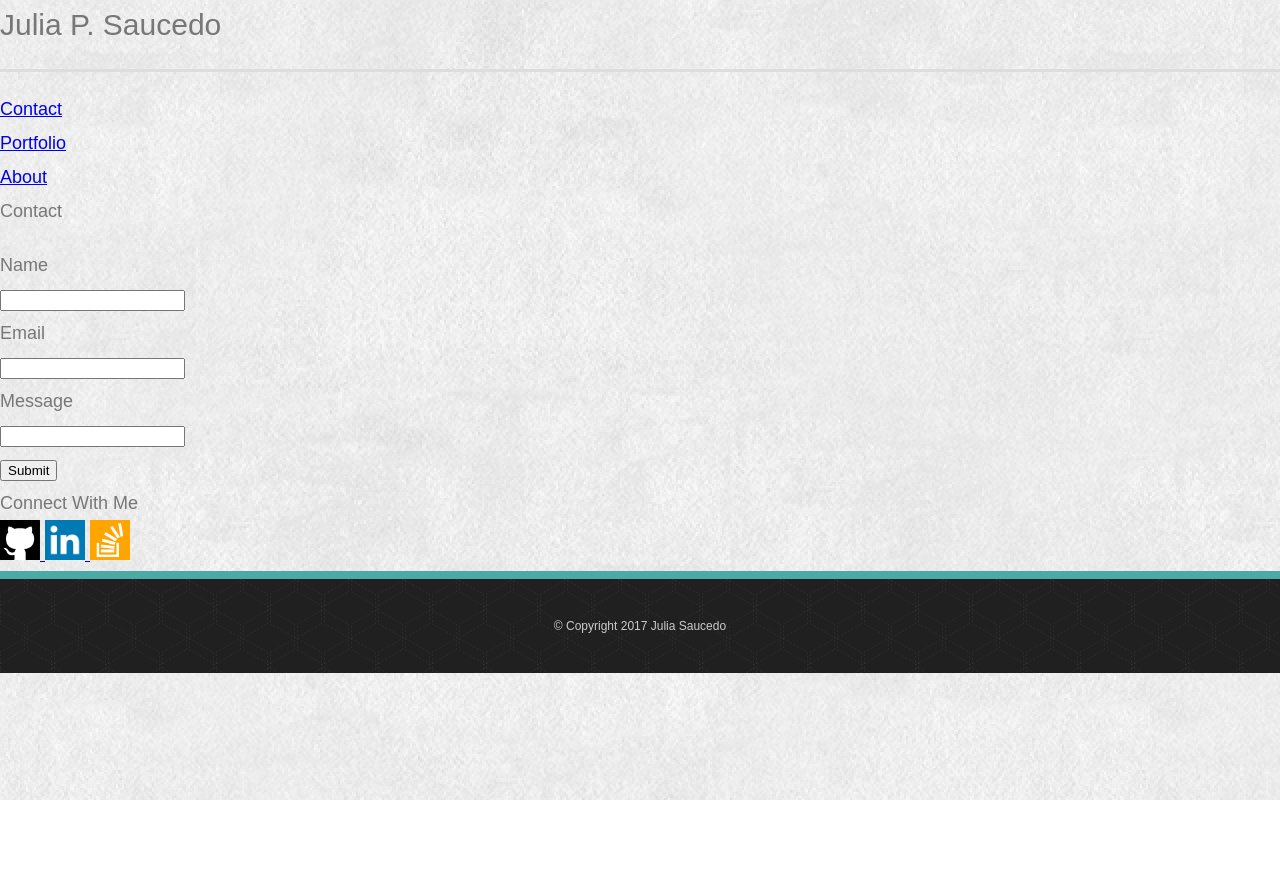
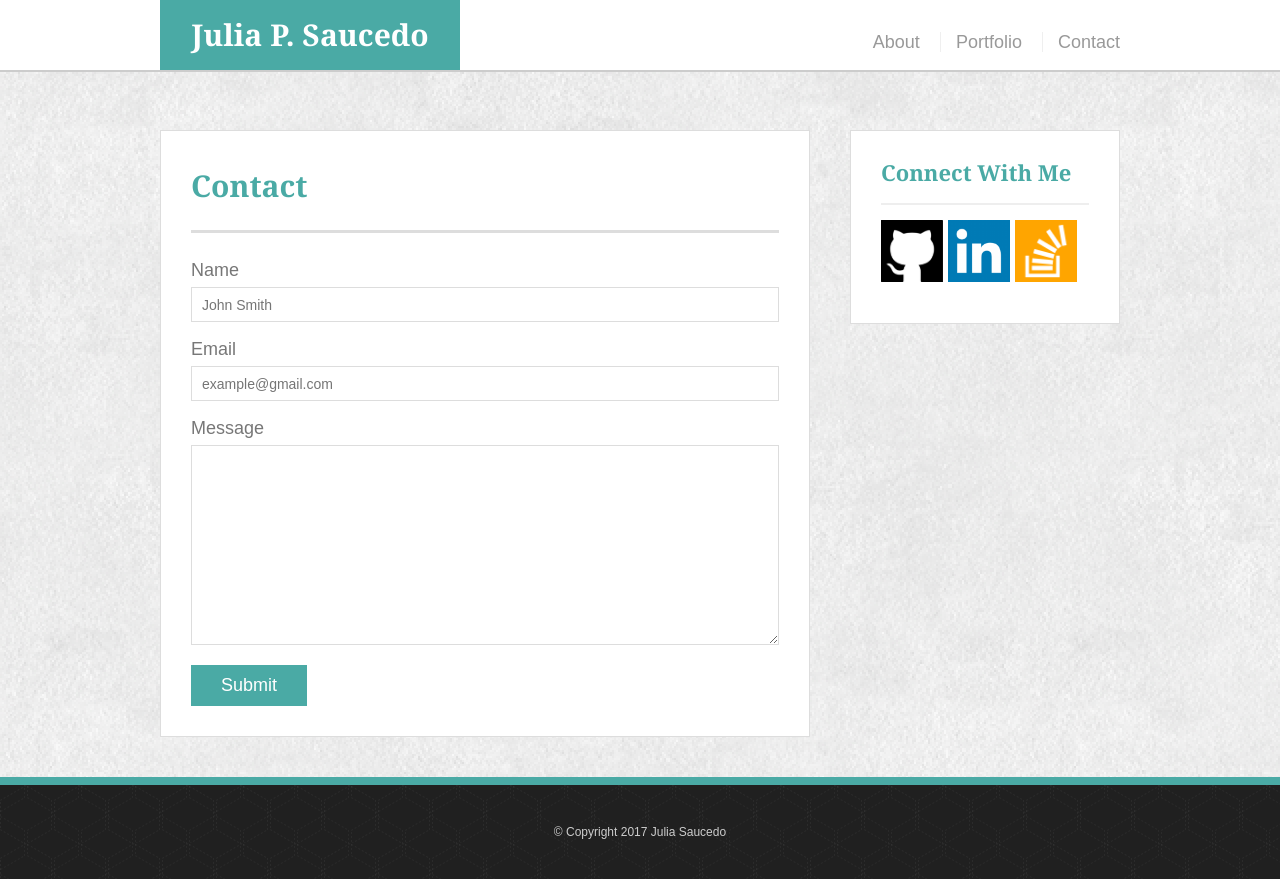
Before and after one commit to JPSauSara/Responsive-Portfolio, a plain HTML site: page contact.html in a window 1280 px wide. Before the commit the page ends 800 px from the top, so only its background shows below. Drawn offline with Linux system fonts and the light colour scheme.

Commit message:
contact html and css

```diff
--- a/assets/css/style.css
+++ b/assets/css/style.css
@@ -23,6 +23,12 @@ h1, h2, p {
 
 p:last-child {
 	margin-bottom: 0
+}
+
+h1, h2 {
+	font-family: 'Georgia', Times, Times New Roman, serif;
+	color: #4aaaa5;
+	font-weight: 700;
 }
 
 h1 {
@@ -99,6 +105,10 @@ footer {
 }
 .sidebar h2 {
 	padding-bottom: 20px;
+	margin-bottom: 15px;
+	line-height: 22px;
+	border-bottom: 2px solid #eeeeee;
+	font-size: 22px;
 }
 
 #headshot{
@@ -131,6 +141,50 @@ footer {
 	padding-top: 130px;
 }
 
+/*contact form*/
+
+#contact-form ul {
+	margin-bottom: 20px;
+}
+
+#contact-form li {
+	margin-bottom: 10px;
+}
+
+label, input[type=text], textarea {
+	width: 100%;
+	display: block;
+}
+
+input[type=text],
+textarea {
+	height: 35px;
+	padding-top: 0px;
+	padding-bottom: 0px;
+	padding-left: 10px;
+	padding-right: 10;
+	font-size: 14px;
+	border: 1px solid #dddddd;
+}
+
+textarea {
+	height: 200px;
+
+}
+
+input[type=submit] {
+	padding-top: 10px;
+	padding-bottom: 10px;
+	padding-right: 30px;
+	padding-left: 30px;
+	background: #4aaaa5;
+	color: #ffffff;
+	font-size: 18px;
+	cursor: pointer;
+	border: 0 none;
+}
+
+
 
 
 /*@media only screen and (max-width: 980px) {
--- a/contact.html
+++ b/contact.html
@@ -2,68 +2,69 @@
 <html>
 
 <head>
-	<title>J.Saucedo</title>
+	<title>About | J.Saucedo</title>
 	<link rel="stylesheet" type="text/css" href="assets/css/reset.css">
 	<link rel="stylesheet" type="text/css" href="assets/css/style.css">
-
 </head>
 
 <body>
 
-	<header>
-		<h1>Julia P. Saucedo</h1>
-
-		<ul id="links">
-			<li><a href="Contact.html">Contact</a></li>
-			<li><a href="Portfolio.html">Portfolio</a></li>
-			<li><a href="index.html">About</a></li>
-		</ul>
+	<header id="topline">
+		<div class="container">
+		<a href="index.html" id="logo">Julia P. Saucedo</a>
+		<nav>
+			<a href="index.html">About</a>
+			<a href="Portfolio.html" class="left-border">Portfolio</a>
+			<a href="Contact.html" class="left-border">Contact</a>
+		</nav>
+		</div>
 	</header>
 
-	<section id="main-content">
-			<h2>Contact</h2>
-			<!-- <h4 id="name">Name</h4>
-			<h4 id="email">Email</h4>
-			<h4 id="msg">Message</h4> -->
-			<form action="action_page.php">
-				Name<br>
-				<input type="text" name="Name"><br>
-				Email<br>
-				<input type="text" name="Email"><br>
-				Message<br>
-				<input type="text" name="Message"><br>
+
+	<div id="main-container" class="container">
+		<section class="main-section">
+			<h1>Contact</h1>
+
+			<form id="contact-form">
+				<ul>
+					<li>
+						<label for="name">Name</label>
+						<input type="text" id="name" name="name" placeholder="John Smith" required="required">
+					</li>
+
+					<li>
+					<label for="email">Email</label>
+					<input type="text" id="email" name="email" placeholder="example@gmail.com" required="required">
+					</li>
+					<li>
+					<lable for="message">Message</lable>
+					<textarea name="message" required="required"></textarea>
+					</li>
+				</ul>
 				<input type="submit" value="Submit">
 				</form>
 		</section>
 
-	<aside id="sidebar">
-			<h3>Connect With Me</h3>
+		<section class="sidebar">
+				<h2>Connect With Me</h2>
 
 				<a href="https://github.com/JPSauSara">
-				<img src="assets/images/github.png"
-				style="width: 40px;height: 40px">
-			</a>
+					<img src="assets/images/github.png" class="social" alt="GitHub" /></a>
 
 				<a href="https://www.linkedin.com/in/juliasaucedo/">
-				<img src="assets/images/linkedin.png"
-				style="width: 40px;height: 40px">
-			</a>
+					<img src="assets/images/linkedin.png" class="social" alt="LinkedIn"></a>
 
 				<a href="http://stackoverflow.com/users/7477244/j-saucedo">
-				<img src="assets/images/stacko.png"
-				style="width: 40px;height: 40px">
-			</a>
-
-	</aside>
+					<img src="assets/images/stacko.png" class="social" alt="Stack Overflow"></a>
+		</section>
+	</div>
 
 	<footer>
+		<div class="container">
 			© Copyright 2017 Julia Saucedo
+		</div>
 	</footer>
 
 </body>
 
-<!-- <footer>
-		© Copyright 2017 Julia Saucedo
-	</footer> -->
-
 </html>
```
Lines whose indentation alone changed are shown as unchanged.
